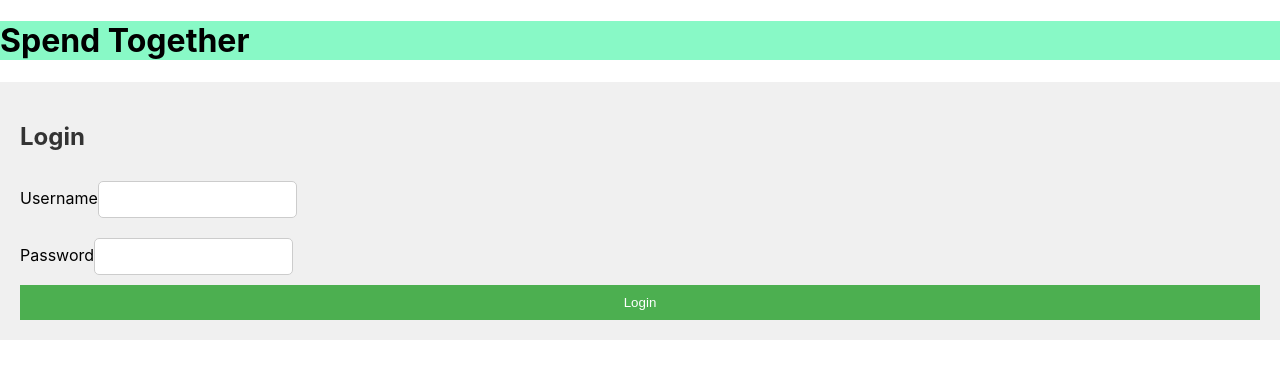
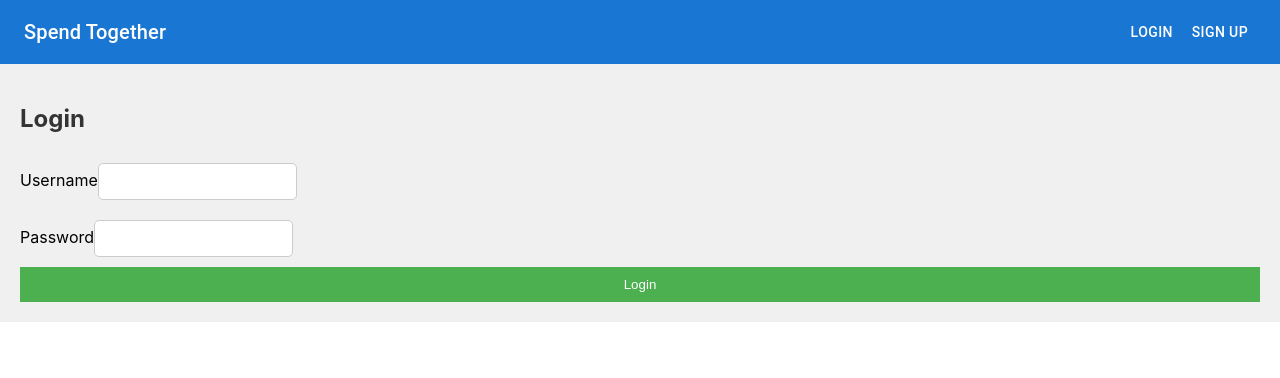
Before and after one commit to LanternOfDarkness/spend-together-f, a React (Create React App) app: page /login in a window 1280 px wide. Shown: the top 378 px of the page. Built offline with nearby package versions, Linux system fonts and the light colour scheme.

Commit message:
Removed NextUI, installed MaterialUI. Continue working with Header.

```diff
--- a/package.json
+++ b/package.json
@@ -3,7 +3,9 @@
   "version": "0.1.0",
   "private": true,
   "dependencies": {
-    "@nextui-org/react": "^2.6.11",
+    "@emotion/react": "^11.14.0",
+    "@emotion/styled": "^11.14.0",
+    "@mui/material": "^6.4.4",
     "cra-template-typescript": "1.2.0",
     "react": "^19.0.0",
     "react-dom": "^19.0.0",
--- a/src/App.tsx
+++ b/src/App.tsx
@@ -8,7 +8,7 @@ const App: React.FC = () => {
   return (
     <Router>
       <div className="App">
-        <Header title="Spend Together" />
+          <Header></Header>
         <Routes>
           <Route path="/" element={<WelcomePage />} />
           <Route path="/login" element={<LoginPage />} />
--- a/src/components/Header/Header.tsx
+++ b/src/components/Header/Header.tsx
@@ -1,12 +1,17 @@
 import React from 'react';
-import './Header.scss';
-import { HeaderProps } from './Header.types';
+import { Box, AppBar, Toolbar, Typography, Button } from '@mui/material';
 
-const Header: React.FC<HeaderProps> = ({ title }) => {
+ const Header: React.FC = () => {
   return (
-    <header>
-      <h1>{title}</h1>
-    </header>
+    <Box sx={{ flexGrow: 1 }}>
+    <AppBar position="static">
+      <Toolbar>
+        <Typography variant="h6" sx={{ flexGrow: 1 }}>{"Spend Together"}</Typography>
+        <Button color="inherit">Login</Button>
+        <Button color="inherit">Sign Up</Button>
+      </Toolbar>
+    </AppBar>
+    </Box>
   );
 };
 
--- a/src/components/Header/Header.types.ts
+++ /dev/null
@@ -1,3 +0,0 @@
-export interface HeaderProps {
-  title: string;
-}
```
Also changed, not shown: 2 other files (tests, documents, lock files or other folders).
